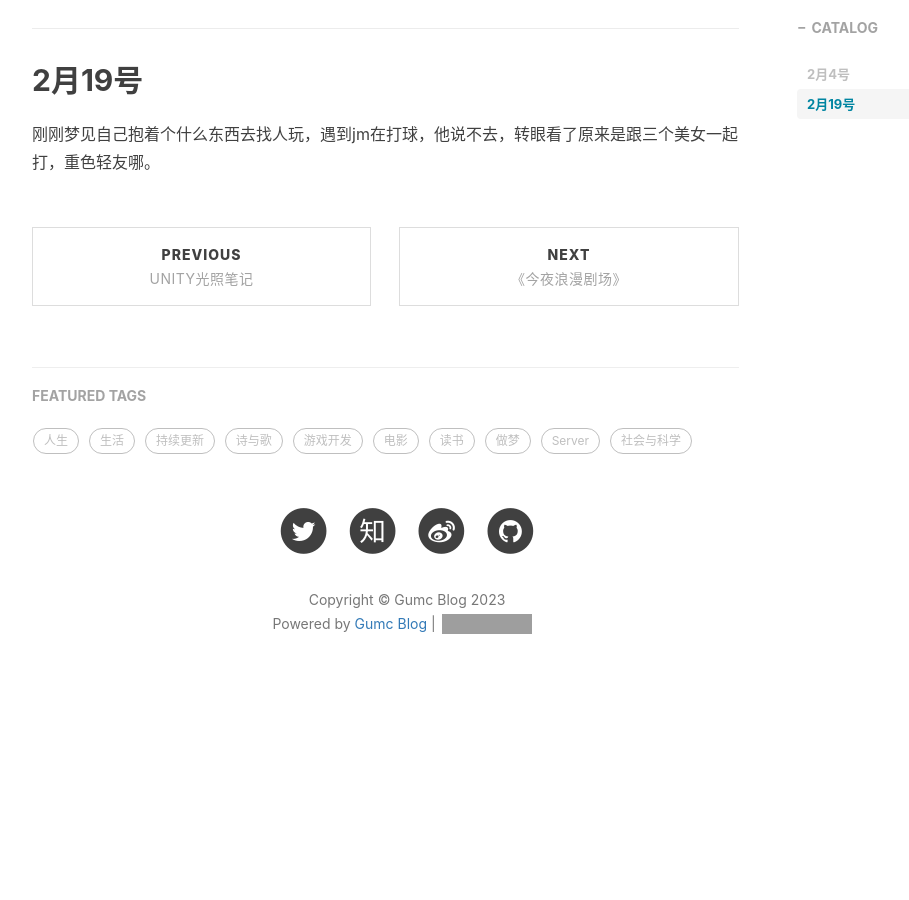
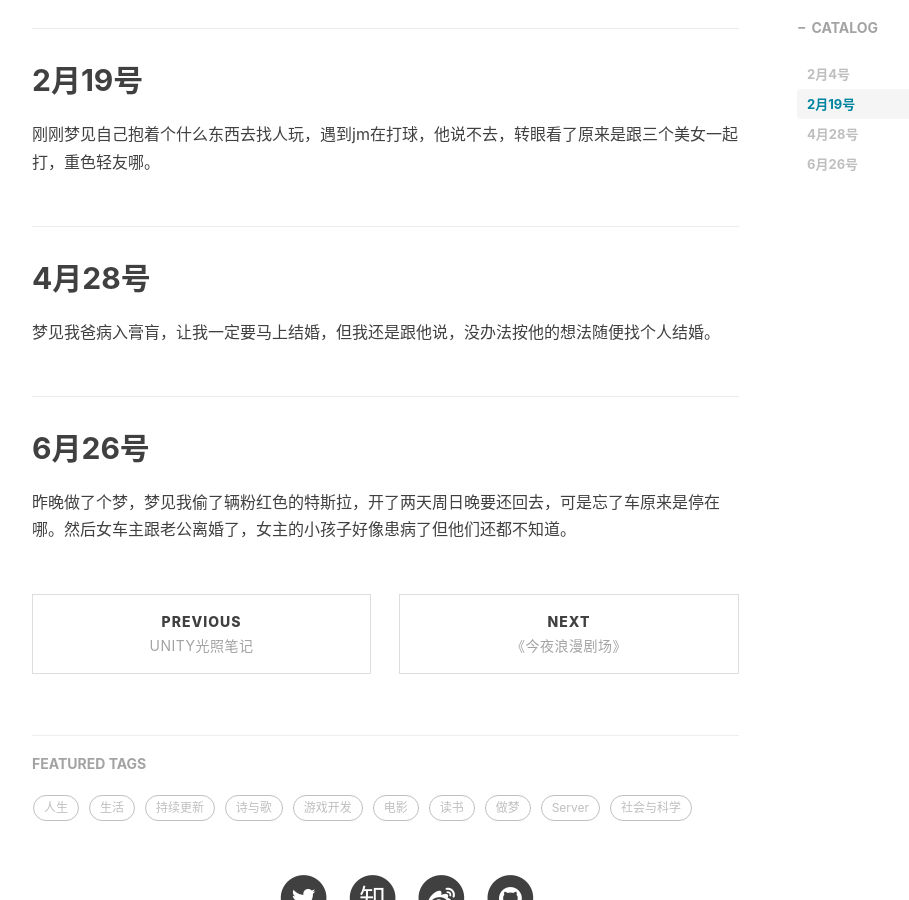
Before and after one commit to gumcstronger/gumcstronger.github.io, a Jekyll site: the page built from _posts/2023/2023-02-05-dream-something.md, in a window 1280 px wide and 900 px high, scrolled down 1249 px. Shown: the whole window, without its empty margins (233-1142 px from the left). Built offline with Jekyll 4.4.1, drawn with Linux system fonts in a browser that asks for light colours; comment, search, counter and statistics services are not loaded; before the commit the page ends 1950 px from its top, so only the background shows below that; grey boxes are pictures that could not be loaded.

Commit message:
Update 2023-02-05-dream-something.md

```diff
--- a/_posts/2023/2023-02-05-dream-something.md
+++ b/_posts/2023/2023-02-05-dream-something.md
@@ -35,3 +35,11 @@ tags:
 ## 2月19号
 
 刚刚梦见自己抱着个什么东西去找人玩，遇到jm在打球，他说不去，转眼看了原来是跟三个美女一起打，重色轻友哪。
+
+## 4月28号
+
+梦见我爸病入膏肓，让我一定要马上结婚，但我还是跟他说，没办法按他的想法随便找个人结婚。
+
+## 6月26号
+
+昨晚做了个梦，梦见我偷了辆粉红色的特斯拉，开了两天周日晚要还回去，可是忘了车原来是停在哪。然后女车主跟老公离婚了，女主的小孩子好像患病了但他们还都不知道。
```
